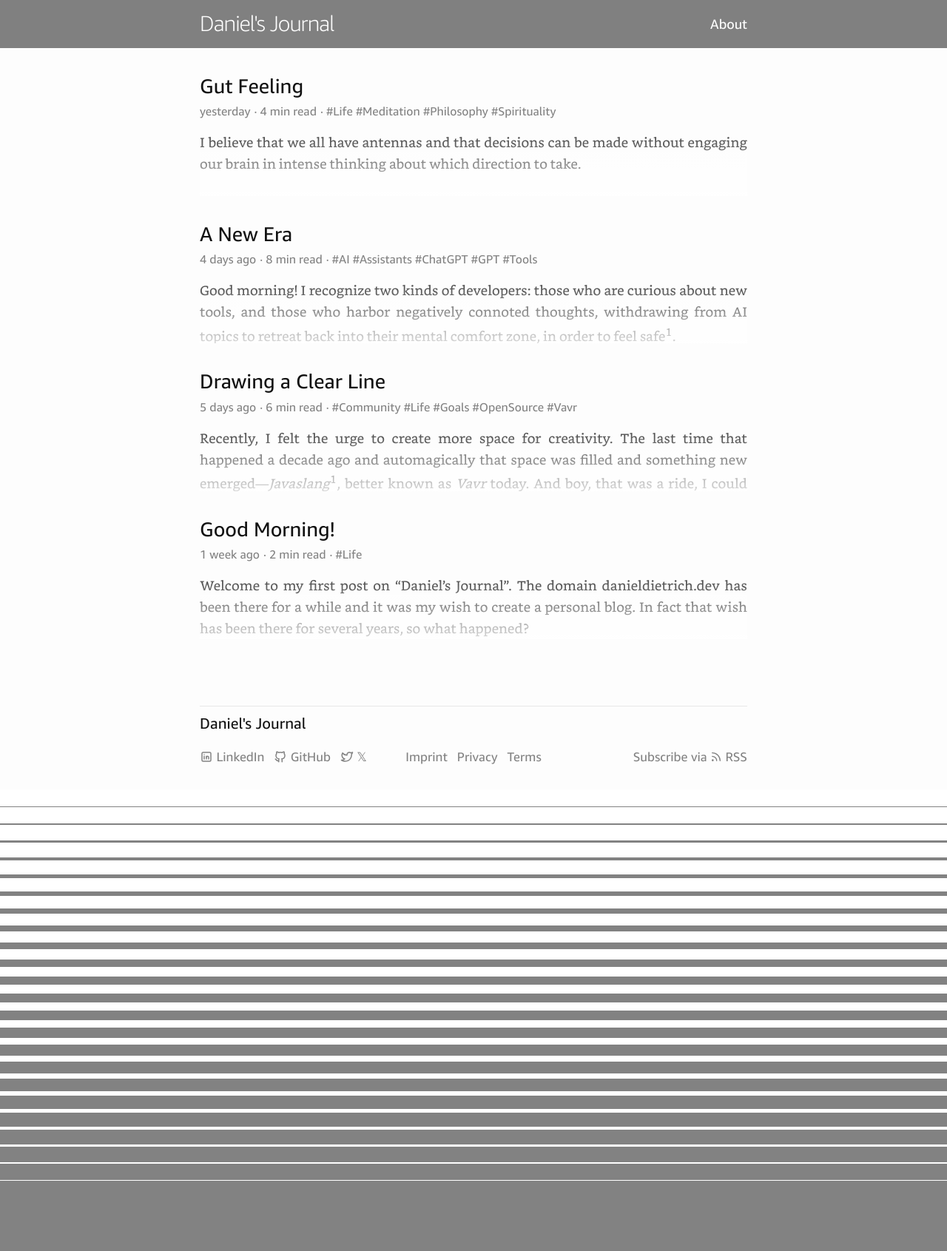
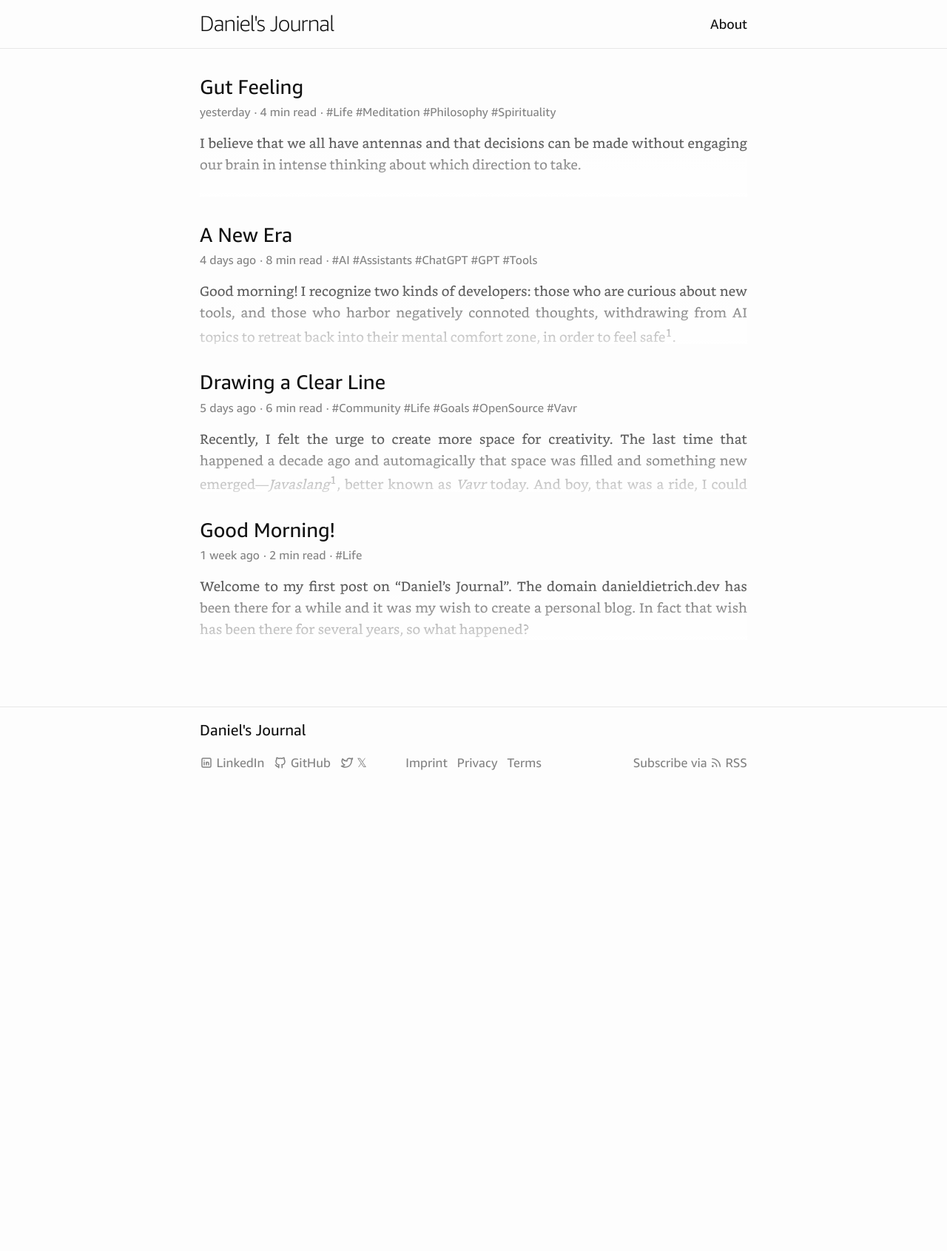
Before and after one commit to danieldietrich/journal, a Jekyll site: the page built from index.html, in a window 1280 px wide. Shown: the whole page at 74% size. Built offline with Jekyll 4.4.1, drawn with Linux system fonts in a browser that asks for light colours; after the commit the page ends 1075 px from its top, so only the background shows below that.

Commit message:
Back to white

```diff
--- a/_includes/header.html
+++ b/_includes/header.html
@@ -20,5 +20,4 @@
       </nav>
     {%- endif -%}
   </div>
-
 </header>
--- a/_includes/syncwave.html
+++ /dev/null
@@ -1,26 +0,0 @@
-<div class="syncwave">
-  <div class="line" style="margin-top:0px;height:23px"></div>
-  <div class="line" style="margin-top:1px;height:22px"></div>
-  <div class="line" style="margin-top:2px;height:21px"></div>
-  <div class="line" style="margin-top:3px;height:20px"></div>
-  <div class="line" style="margin-top:4px;height:19px"></div>
-  <div class="line" style="margin-top:5px;height:18px"></div>
-  <div class="line" style="margin-top:6px;height:17px"></div>
-  <div class="line" style="margin-top:7px;height:16px"></div>
-  <div class="line" style="margin-top:8px;height:15px"></div>
-  <div class="line" style="margin-top:9px;height:14px"></div>
-  <div class="line" style="margin-top:10px;height:13px"></div>
-  <div class="line" style="margin-top:11px;height:12px"></div>
-  <div class="line" style="margin-top:12px;height:11px"></div>
-  <div class="line" style="margin-top:13px;height:10px"></div>
-  <div class="line" style="margin-top:14px;height:9px"></div>
-  <div class="line" style="margin-top:15px;height:8px"></div>
-  <div class="line" style="margin-top:16px;height:7px"></div>
-  <div class="line" style="margin-top:17px;height:6px"></div>
-  <div class="line" style="margin-top:18px;height:5px"></div>
-  <div class="line" style="margin-top:19px;height:4px"></div>
-  <div class="line" style="margin-top:20px;height:3px"></div>
-  <div class="line" style="margin-top:21px;height:2px"></div>
-  <div class="line" style="margin-top:22px;height:1px"></div>
-  <div class="line" style="margin-top:23px;height:0px"></div>
-</div>
--- a/_layouts/base.html
+++ b/_layouts/base.html
@@ -32,7 +32,6 @@
     </main>
 
     {%- include footer.html -%}
-    {%- include syncwave.html -%}
 
     <div id="tooltip" class="tooltip"></div>
 
--- a/_sass/theme/_layout.scss
+++ b/_sass/theme/_layout.scss
@@ -4,8 +4,8 @@
 .site-header {
   font-family: $headline-font-family;
   min-height: $spacing-unit * 1.865;
-  color: white;
-  background-color: gray;
+  color: $text-color;
+  border-bottom: 1px solid $grey-color-light;
 
   // Positioning context for the mobile navigation icon
   position: relative;
@@ -21,7 +21,7 @@
   float: left;
 
   &, &:active, &:visited {
-    color: white;
+    color: $text-color;
   }
 }
 
@@ -38,7 +38,7 @@
   }
 
   .page-link {
-    color: white;
+    color: $text-color;
     line-height: $base-line-height;
 
     // Gaps between nav items, but not on the last one
@@ -55,13 +55,13 @@
  */
 .site-footer {
   font-family: $headline-font-family;
-  padding: $spacing-unit 0 0 0;
+  margin: $spacing-unit 0 0 0;
+  border-top: 1px solid $grey-color-light;
 }
 
 .footer-heading {
   @include relative-font-size(1.125);
-  border-top: 1px solid $grey-color-light;
-  padding-top: $spacing-unit / 4;
+  padding-top: $spacing-unit / 2;
   margin-bottom: $spacing-unit / 2;
 }
 
@@ -147,14 +147,6 @@ footer {
   width: 16px;
   height: 16px;
   vertical-align: -2px;
-}
-
-.syncwave {
-  padding-bottom: 72px;
-  background-color: $grey-color;
-  .line {
-    background-color: white;
-  }
 }
 
 
@@ -424,10 +416,6 @@ ul.post-meta, ul.post-links {
 /**
  * Filter
  */
-.filter-container {
-  background-color: $grey-color-superlight;
-}
-
 .filter-notification {
   font-family: $title-font-family;
   font-size: $base-font-size;
--- a/index.html
+++ b/index.html
@@ -7,12 +7,10 @@ layout: base
 {% endcontent_for %}
 
 {% content_for top %}
-  <div class="filter-container">
-    <div class="wrapper">
-      <div class="filter-notification" style="display: none;">
-        <span>Filtered by: <span class="filter-tag"></span></span>
-        <button class="remove-filter">&times;</button>
-      </div>
+  <div class="wrapper">
+    <div class="filter-notification" style="display: none;">
+      <span>Filtered by: <span class="filter-tag"></span></span>
+      <button class="remove-filter">&times;</button>
     </div>
   </div>
 {% endcontent_for %}
```
